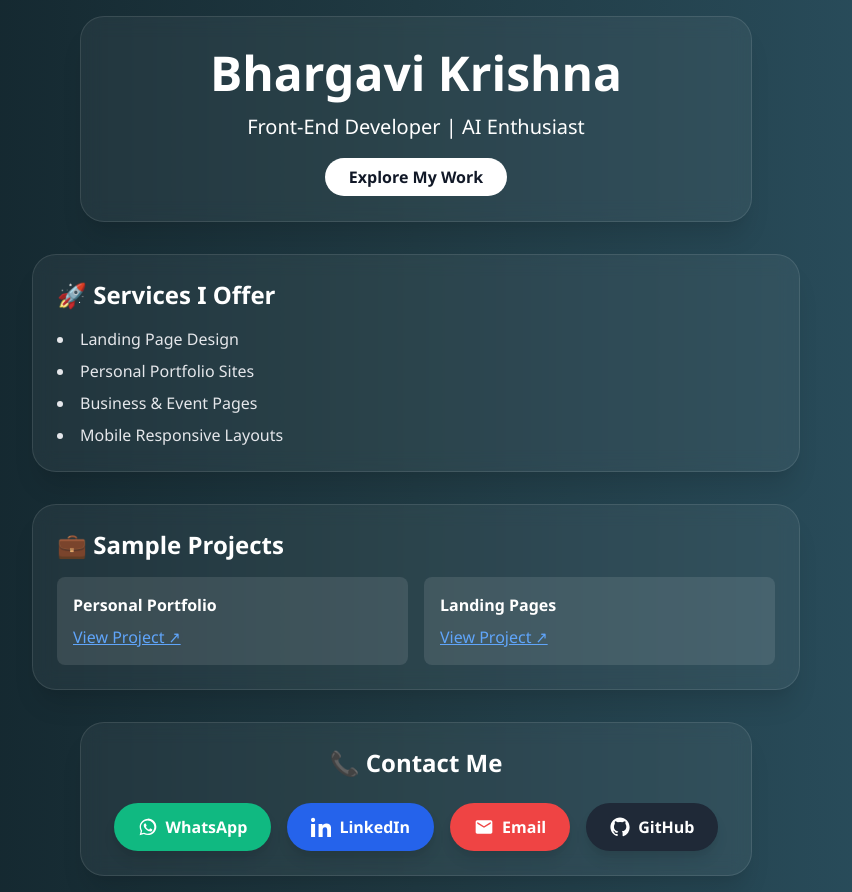
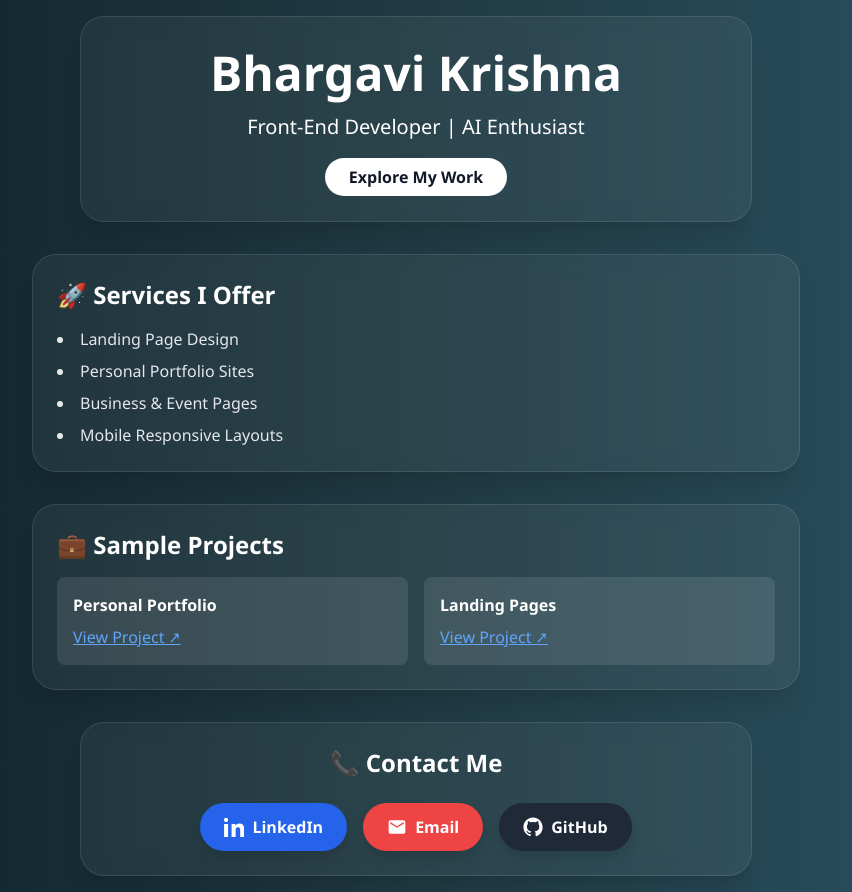
Before and after one commit to BhargaviKrishna30/bhargavi-landing-template, a plain HTML site: page index.html in a window 1280 px wide. Shown: the whole page, without its empty margins (224-1076 px from the left). Drawn offline with nearby package versions, Linux system fonts and the light colour scheme.

Commit message:
Update index.html

```diff
--- a/index.html
+++ b/index.html
@@ -57,14 +57,6 @@
   <h2 class="text-2xl font-semibold mb-6">📞 Contact Me</h2>
 
   <div class="flex flex-wrap justify-center items-center gap-4">
-<!--Whatsapp-->
-  <a href="https://wa.me/" target="_blank"
-  class="bg-green-500 hover:bg-green-600 text-white font-bold py-3 px-6 rounded-full transition duration-300 shadow-lg flex items-center justify-center gap-2">
-  <svg xmlns="http://www.w3.org/2000/svg" class="w-5 h-5" fill="currentColor" viewBox="0 0 24 24">
-    <path d="M12.004 2.002c-5.523 0-10 4.477-10 10 0 1.73.448 3.403 1.296 4.89l-1.348 4.924 5.058-1.33c1.448.776 3.076 1.183 4.994 1.183 5.523 0 10-4.478 10-10s-4.477-10-10-10zm0 18.182c-1.653 0-3.172-.453-4.488-1.244l-.32-.187-3.002.789.797-2.91-.208-.333c-.788-1.256-1.206-2.708-1.206-4.197 0-4.412 3.588-8 8-8 4.411 0 8 3.588 8 8s-3.589 8-8 8zm4.693-5.58c-.256-.129-1.513-.747-1.746-.832-.233-.086-.402-.129-.571.129-.17.256-.656.832-.805 1.004-.148.17-.297.192-.553.064-.256-.129-1.082-.398-2.061-1.27-.761-.677-1.275-1.51-1.424-1.767-.148-.256-.016-.395.113-.524.116-.115.256-.298.384-.447.129-.149.17-.256.256-.426.085-.17.043-.32-.021-.448-.064-.128-.571-1.377-.784-1.886-.207-.5-.418-.432-.571-.44-.148-.006-.32-.008-.492-.008s-.447.064-.682.32c-.233.256-.888.869-.888 2.121 0 1.252.91 2.46 1.037 2.633.128.17 1.79 2.73 4.345 3.825.608.262 1.082.418 1.451.534.61.194 1.167.167 1.605.101.49-.073 1.513-.617 1.726-1.214.213-.598.213-1.11.149-1.214-.064-.105-.234-.17-.49-.298z"/>
-  </svg>
-  WhatsApp
-</a>
 
     <!-- LinkedIn -->
     <a href="https://www.linkedin.com/in/bhargavi30" target="_blank"
```
